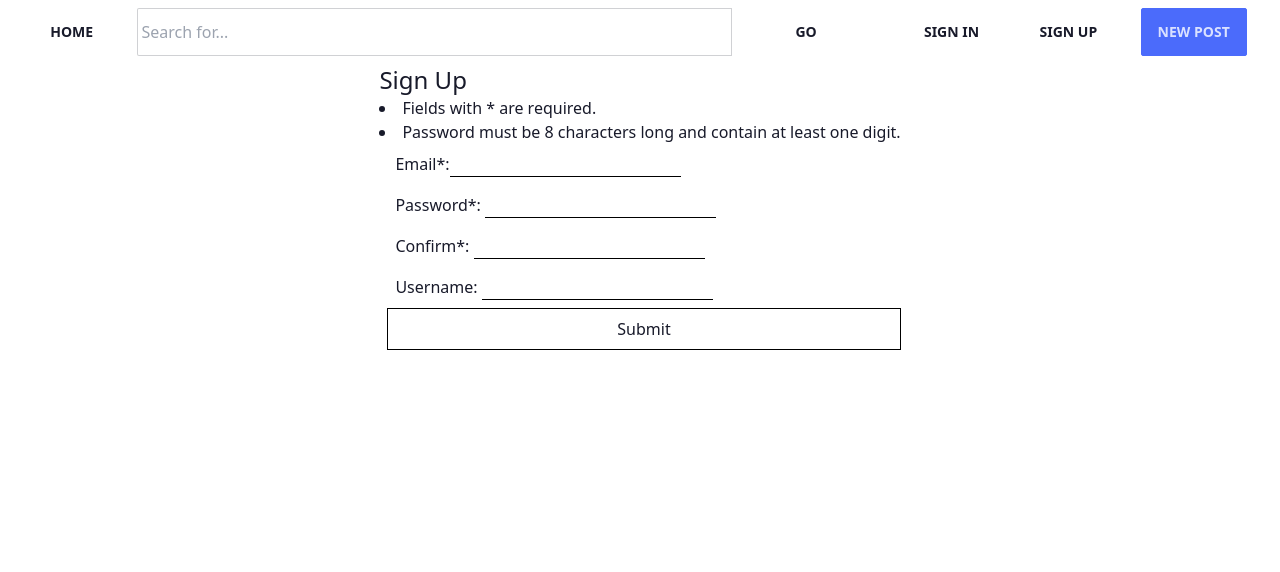
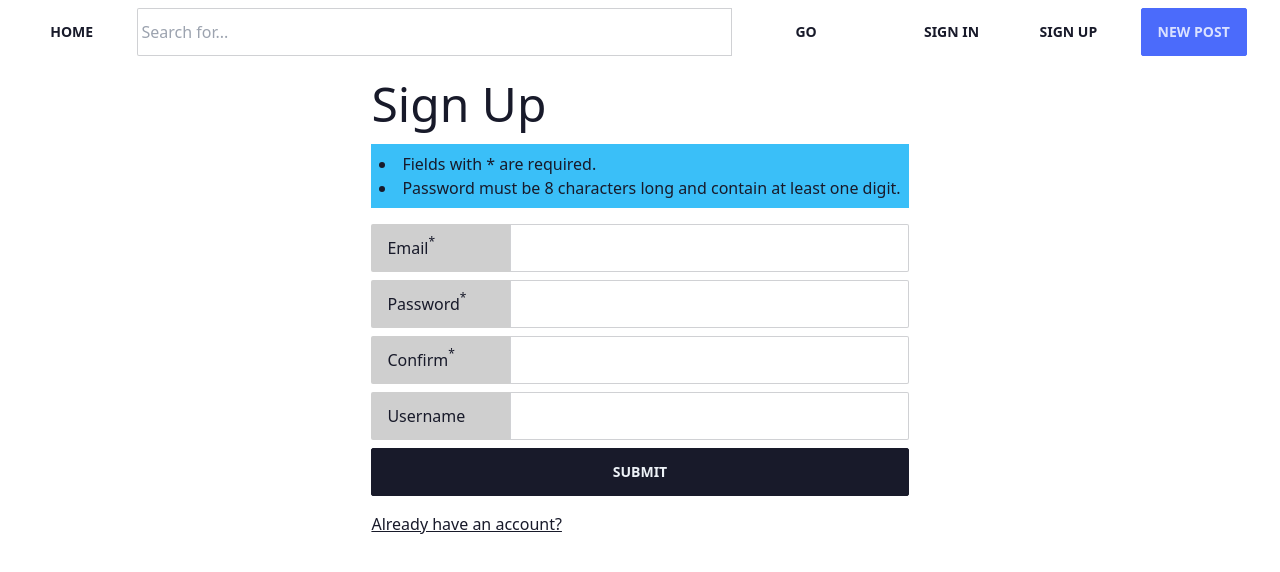
Before and after one commit to crespire/buysell, a React (Create React App) app in the folder client/: page /signup in a window 1280 px wide. Shown: the top 572 px of the page. Built offline with nearby package versions, Linux system fonts and the light colour scheme.

Commit message:
feat: style sign up/in forms

```diff
--- a/client/src/components/SignIn.tsx
+++ b/client/src/components/SignIn.tsx
@@ -1,8 +1,7 @@
 import { useAuth } from '../providers/AuthProvider';
 import useForm from '../hooks/useForm';
-import { useNavigate } from 'react-router-dom';
+import { Link, useNavigate } from 'react-router-dom';
 import { useEffect } from 'react';
-import { Link } from 'react-router-dom';
 
 function Signin() {
   const { user, authErrors, logIn } = useAuth();
@@ -16,27 +15,35 @@ function Signin() {
   }, [user, navigate])
 
   return (
-    <div>
-      <h1 className="text-2xl">Sign In</h1>
-      <form className="flex flex-col align-center justify-center space-x-2" onSubmit={(e) => {handleSubmit(e, values['email'], values['pass'])}}>
-      { authErrors && <div className="text-red-800">Something went wrong, check the requirements and try again.</div> }
-        <ul className="list-inside list-disc">
-          <li>All fields are required.</li>
-        </ul>
-        <div className="p-2">
-          <label htmlFor="email">Email:</label>
-          <input className="border-b border-black border-solid" type="text" required name="email" onChange={handleChange} onBlur={handleBlur} value={values['email'] || ''} pattern="^[\w.]+@([\w-]+\.)+[\w-]{2,4}$" data-error="Email format incorrect." />
-          { errors.email && <p className="text-red-500">{errors.email}</p> }
+    <div className="flex flex-col p-4 gap-4">
+      <h1 className="text-5xl">Sign In</h1>
+      <div className="bg-info p-2">All fields are required.</div>
+      <form className="flex flex-col align-center justify-center gap-2" onSubmit={(e) => {handleSubmit(e, values['email'], values['pass'])}}>
+        { authErrors && <div className="alert alert-error">Something went wrong, check the requirements and try again.</div> }
+        <div className="form-control">
+          <label htmlFor="email" className="input-group">
+            <span className="w-1/3">Email</span>
+            <input className="input input-bordered" type="text" required name="email" onChange={handleChange} onBlur={handleBlur} value={values['email'] || ''} pattern="^[\w.]+@([\w-]+\.)+[\w-]{2,4}$" data-error="Email format incorrect." />
+          </label>
+          { errors.email && (
+            <p className="alert alert-error">{errors.email}</p>
+          )}
         </div>
-        <div className="p-2">
-          <label htmlFor="pass">Password: </label>
-          <input className="border-b border-black border-solid" type="password" required name="pass" onChange={handleChange} onBlur={handleBlur} value={values['pass'] || ''} pattern="^.{8,}$" data-error="Must be filled in." />
-          { errors.pass && <p className="text-red-500">{errors.pass}</p> }
+        <div className="form-control">
+          <label htmlFor="pass" className="input-group">
+            <span className="w-1/3">Password</span>
+            <input className="input input-bordered" type="password" required name="pass" onChange={handleChange} onBlur={handleBlur} value={values['pass'] || ''} pattern="^.{8,}$" data-error="Must be filled in." />
+          </label>
+          { errors.pass && <p className="alert alert-error">{errors.pass}</p> }
         </div>
-        <button className="p-2 border border-solid border-black" type="submit">Login</button>
+        <div className="form-control">
+          <button className="btn" type="submit">Login</button>
+        </div>
       </form>
-      <Link to='/signup'>Need an account?</Link>
-      <Link to="/reset-password">Help, I forgot my password</Link>
+      <div>
+        <Link className="link" to='/signup'>Need an account?</Link><br />
+        <Link className="link" to="/reset-password">Help, I forgot my password</Link>
+      </div>
     </div>
 
   );
--- a/client/src/components/Signup.tsx
+++ b/client/src/components/Signup.tsx
@@ -1,6 +1,6 @@
 import { useAuth } from '../providers/AuthProvider';
 import useForm from '../hooks/useForm';
-import { useNavigate } from 'react-router-dom';
+import { Link, useNavigate } from 'react-router-dom';
 import { useEffect } from 'react';
 
 function Signup() {
@@ -15,36 +15,57 @@ function Signup() {
   }, [user, navigate])
 
   return (
-    <div>
-      <h1 className="text-2xl">Sign Up</h1>
-      { authErrors && <div className="text-red-800">Something went wrong! { authErrors['error'] }.</div> }
-      <form className="flex flex-col align-center justify-center space-x-2" onSubmit={(e) => {handleSubmit(e, values['email'], values['pass'], values['name'])}}>
-        <ul className="list-inside list-disc">
-          <li>Fields with * are required.</li>
-          <li>Password must be 8 characters long and contain at least one digit.</li>
-        </ul>
-        <div className="p-2">
-          <label htmlFor="email">Email*:</label>
-          <input className="border-b border-black border-solid" type="text" required name="email" onChange={handleChange} onBlur={handleBlur} value={values['email'] || ''} pattern="^[\w.]+@([\w-]+\.)+[\w-]{2,4}$" data-error="Email format incorrect." />
-          { errors.email && <p className="text-red-500">{errors.email}</p> }
+    <div className="flex flex-col p-4 gap-4">
+      <h1 className="text-5xl">Sign Up</h1>
+      <ul className="bg-info p-2 list-inside list-disc">
+        <li>Fields with * are required.</li>
+        <li>Password must be 8 characters long and contain at least one digit.</li>
+      </ul>
+      <form className="flex flex-col align-center justify-center gap-2" onSubmit={(e) => {handleSubmit(e, values['email'], values['pass'], values['name'])}}>
+        { authErrors && <div className="alert alert-error">Something went wrong! { authErrors['error'] }.</div> }
+        <div className="form-control">
+          <label htmlFor="email" className="input-group">
+            <span className="w-1/3">Email<sup>*</sup></span>
+            <input className="input input-bordered w-full" type="text" required name="email" onChange={handleChange} onBlur={handleBlur} value={values['email'] || ''} pattern="^[\w.]+@([\w-]+\.)+[\w-]{2,4}$" data-error="Email format incorrect." />
+          </label>
+          { errors.email && (
+            <p className="alert alert-error">{errors.email}</p>
+          )}
         </div>
-        <div className="p-2">
-          <label htmlFor="pass">Password*: </label>
-          <input className="border-b border-black border-solid" type="password" required name="pass" onChange={handleChange} onBlur={handleBlur} value={values['pass'] || ''} pattern="^(?=.*\d).{8,}$" data-error="Minimum length is 8, and must contain a digit." />
-          { errors.pass && <p className="text-red-500">{errors.pass}</p> }
+        <div className="form-control">
+          <label htmlFor="pass" className="input-group">
+            <span className="w-1/3">Password<sup>*</sup></span>
+            <input className="input input-bordered w-full" type="password" required name="pass" onChange={handleChange} onBlur={handleBlur} value={values['pass'] || ''} pattern="^(?=.*\d).{8,}$" data-error="Minimum length is 8, and must contain a digit." />
+          </label>
+          { errors.pass && (
+            <p className="alert alert-error">{errors.pass}</p>
+          )}
         </div>
-        <div className="p-2">
-          <label htmlFor="passconf">Confirm*: </label>
-          <input className="border-b border-black border-solid" type="password" required name="passconf" onChange={handleChange} onBlur={handleBlur} value={values['passconf'] || ''} pattern={`^${values['pass']}$`} data-error="Passwords must match." />
-          { errors.passconf && <p className="text-red-500">{errors.passconf}</p> }
+        <div className="form-control">
+          <label htmlFor="passconf" className="input-group">
+            <span className="w-1/3">Confirm<sup>*</sup></span>
+            <input className="input input-bordered w-full" type="password" required name="passconf" onChange={handleChange} onBlur={handleBlur} value={values['passconf'] || ''} pattern={`^${values['pass']}$`} data-error="Passwords must match." />
+          </label>
+          { errors.passconf && (
+            <p className="alert alert-error">{errors.passconf}</p>
+          )}
         </div>
-        <div className="p-2">
-          <label htmlFor="name">Username: </label>
-          <input className="border-b border-black border-solid" type="text" name="name" onChange={handleChange} onBlur={handleBlur} value={values['name'] || ''} pattern="^\w{3,36}$|^$" data-error="Must be between 3 and 36 characters, and only contain word characters." />
-          { errors.name && <p className="text-red-500">{errors.name}</p> }
+        <div className="form-control">
+          <label htmlFor="name" className="input-group">
+            <span className="w-1/3">Username</span>
+            <input className="input input-bordered w-full" type="text" name="name" onChange={handleChange} onBlur={handleBlur} value={values['name'] || ''} pattern="^\w{3,36}$|^$" data-error="Must be between 3 and 36 characters, and only contain word characters." />
+          </label>
+          { errors.name && (
+            <p className="alert alert-error">{errors.name}</p>
+          )}
         </div>
-        <button className="p-2 border border-solid border-black" type="submit">Submit</button>
+        <div className="form-control">
+          <button className="btn" type="submit">Submit</button>
+        </div>
       </form>
+      <div>
+        <Link className="link" to='/signin'>Already have an account?</Link>
+      </div>
     </div>
   );
 }
```
